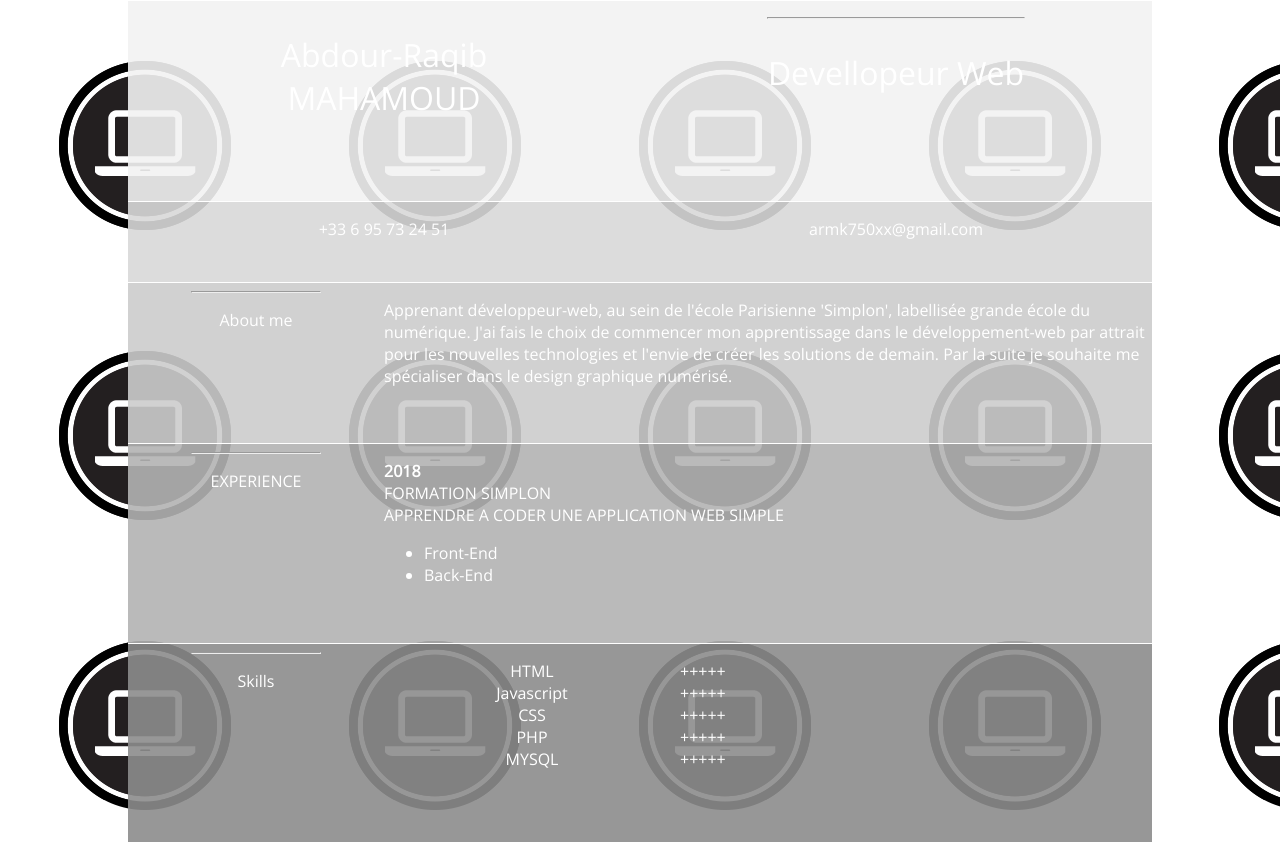
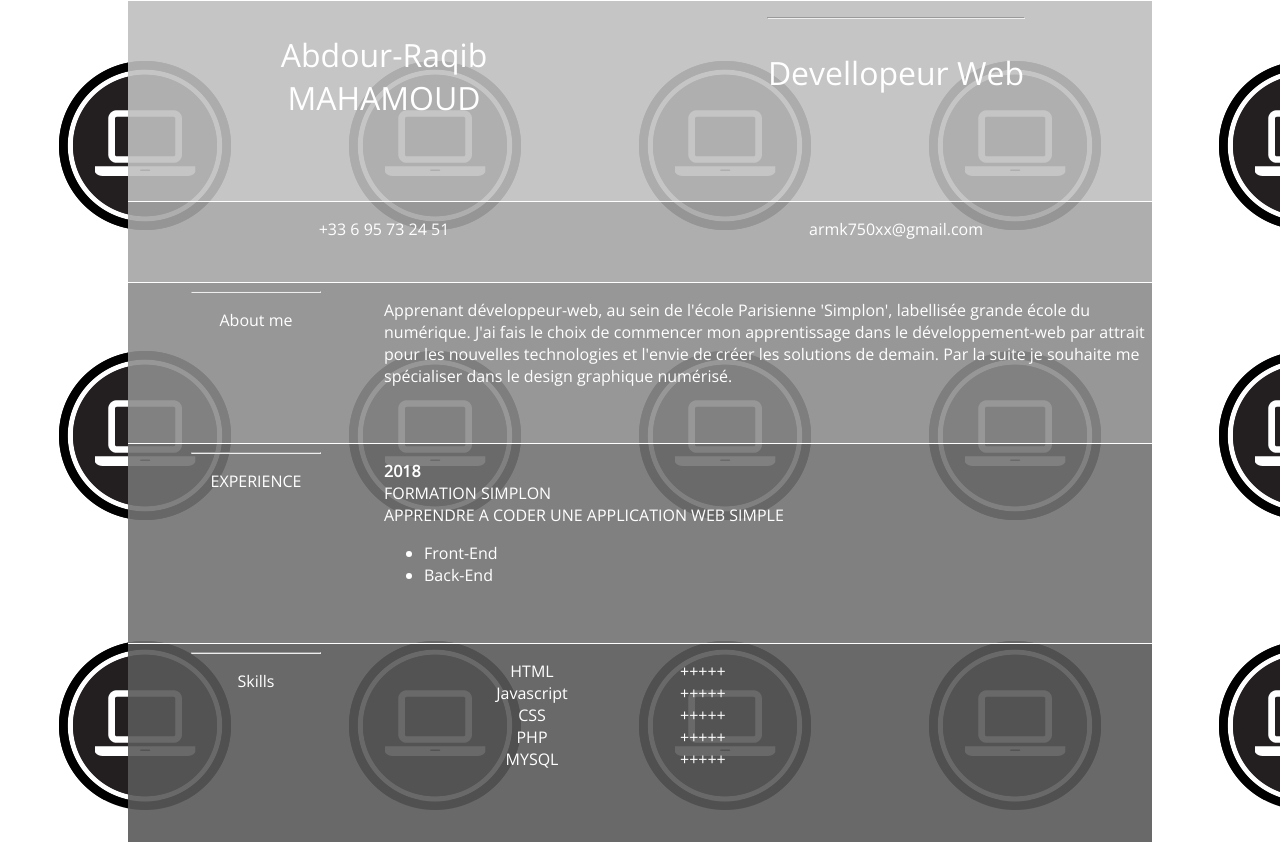
Before and after one commit to abdour75020/cv, a plain HTML site: page index.html in a window 1280 px wide. Drawn offline with nearby package versions, Linux system fonts and the light colour scheme.

Commit message:
remodifié

```diff
--- a/index.css
+++ b/index.css
@@ -22,7 +22,7 @@ hr
 header
 {
 	height: 25%;
-	background-color:rgba(242, 242,242 ,0.9);
+	background-color:rgba(191, 191,191 ,0.9);
 	display: flex;
 	font-size: 200%;
 	border-top: solid white 1px;
@@ -46,7 +46,7 @@ header
 	display: flex;
 	justify-content: space-around;
 	height: 10%;
-	background-color:rgba(217, 217, 217,0.9);
+	background-color:rgba(166, 166, 166,0.9);
 	border-top: solid white 1px;
 }
 
@@ -59,7 +59,7 @@ header
 #moi
 {
 	height: 20%;
-	background-color: rgba(204, 204, 204,0.9);
+	background-color: rgba(140, 140, 140,0.9);
 	display: flex;
 	border-top: solid white 1px;
 }
@@ -81,7 +81,7 @@ header
 #experience
 {
 	flex: 1;
-	background-color: rgba(179, 179, 179,0.9);
+	background-color: rgba(115, 115, 115,0.9);
 	display: flex;
 	border-top: solid white 1px;
 
@@ -90,7 +90,7 @@ header
 #skills
 {
 	flex: 1;
-	background-color: rgba(140, 140, 140,0.9);
+	background-color: rgba(89, 89, 89,0.9);
 	display: flex;
 	border-top: solid white 1px;
 	border-bottom: solid white 1px;
```
